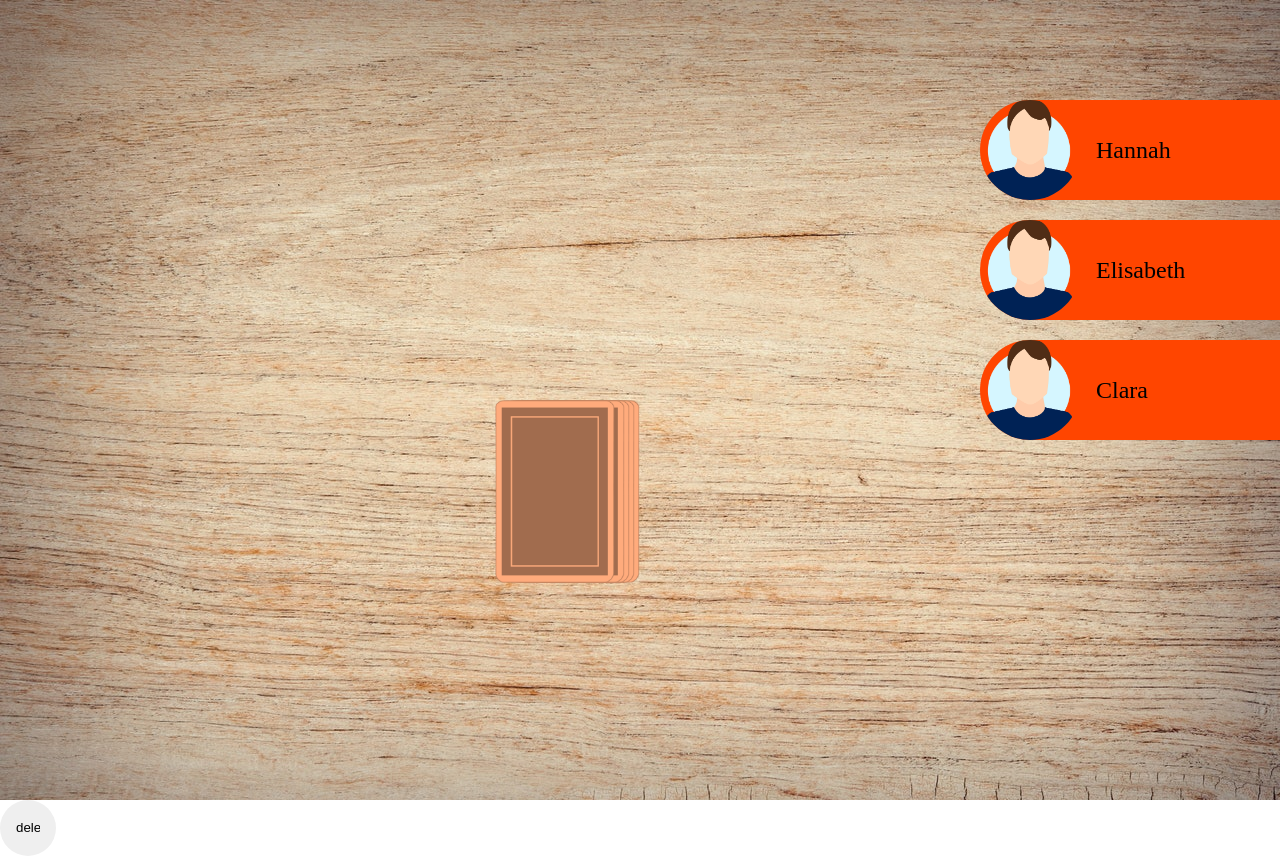
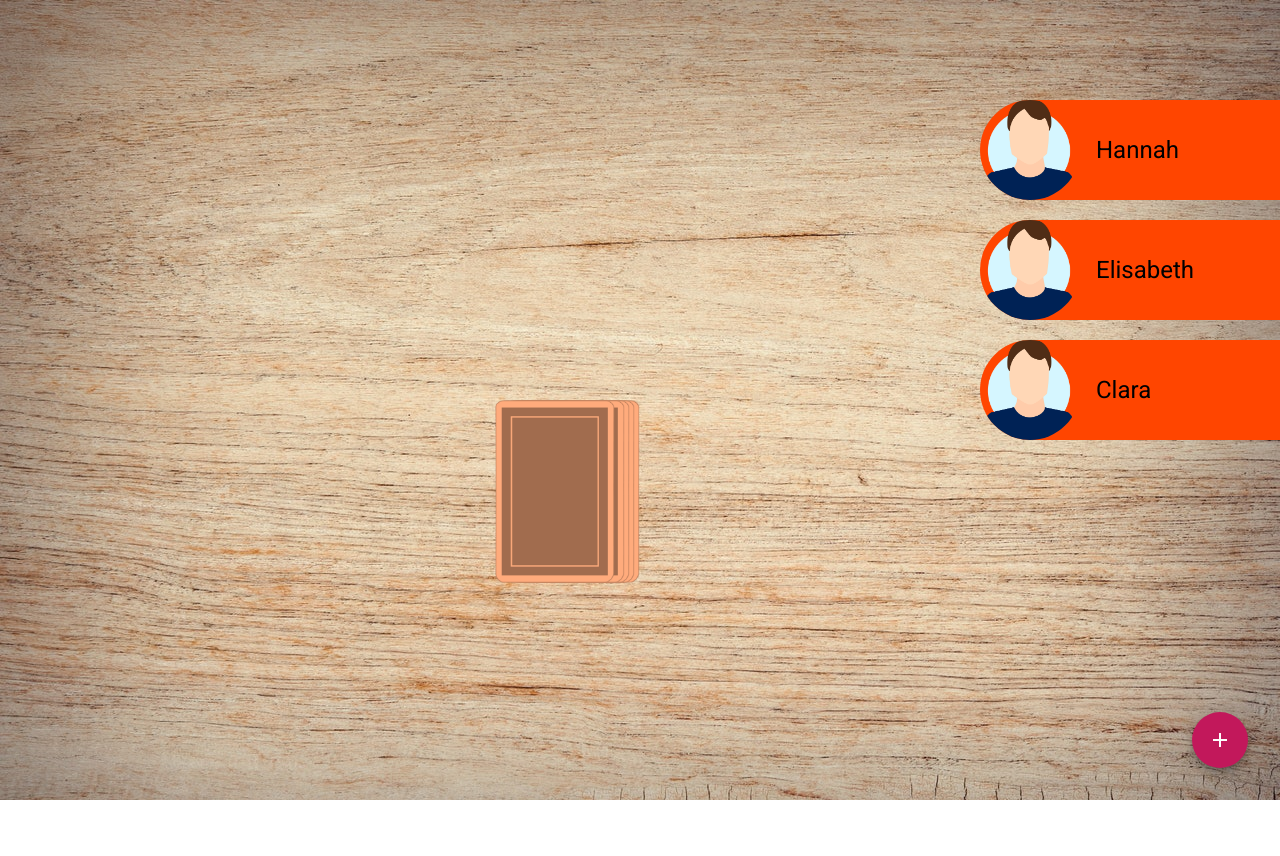
Before and after one commit to Hanmuni/Ring-Of-Fire, an Angular app: page /gameSection in a window 1280 px wide. After the commit the page ends 800 px from the top, so only its background shows below. Built offline with nearby package versions, Linux system fonts and the light colour scheme.

Commit message:
change into add-button

```diff
--- a/angular.json
+++ b/angular.json
@@ -28,6 +28,7 @@
               "src/assets"
             ],
             "styles": [
+              "@angular/material/prebuilt-themes/pink-bluegrey.css",
               "src/styles.scss"
             ],
             "scripts": []
@@ -96,6 +97,7 @@
               "src/assets"
             ],
             "styles": [
+              "@angular/material/prebuilt-themes/pink-bluegrey.css",
               "src/styles.scss"
             ],
             "scripts": []
--- a/package.json
+++ b/package.json
@@ -11,11 +11,12 @@
   "private": true,
   "dependencies": {
     "@angular/animations": "^15.0.1",
+    "@angular/cdk": "^15.0.0",
     "@angular/common": "^15.0.1",
     "@angular/compiler": "^15.0.1",
     "@angular/core": "^15.0.1",
     "@angular/forms": "^15.0.1",
-    "@angular/material": "^8.2.3",
+    "@angular/material": "^15.0.0",
     "@angular/platform-browser": "^15.0.1",
     "@angular/platform-browser-dynamic": "^15.0.1",
     "@angular/router": "^15.0.1",
--- a/src/app/app.module.ts
+++ b/src/app/app.module.ts
@@ -8,6 +8,7 @@
 import { PlayerComponent } from './player/player.component';
 import { MatButtonModule } from '@angular/material/button';
 import { MatIconModule } from '@angular/material/icon';
+import { BrowserAnimationsModule } from '@angular/platform-browser/animations';
 
 
 @NgModule({
@@ -22,6 +23,7 @@
     AppRoutingModule,
     MatButtonModule,
     MatIconModule,
+    BrowserAnimationsModule
   ],
   providers: [],
   bootstrap: [AppComponent]
--- a/src/app/game-section/game-section.component.html
+++ b/src/app/game-section/game-section.component.html
@@ -17,6 +17,6 @@
 
 </div>
 
-<button mat-fab color="primary" aria-label="Example icon button with a delete icon">
-  <mat-icon>delete</mat-icon>
+<button mat-fab color="primary" class="add-btn">
+  <mat-icon>add</mat-icon>
 </button>
--- a/src/app/game-section/game-section.component.scss
+++ b/src/app/game-section/game-section.component.scss
@@ -61,3 +61,9 @@
   position: absolute;
   right: 0;
 }
+
+.add-btn {
+position: absolute;
+right: 32px;
+bottom: 32px;
+}
--- a/src/index.html
+++ b/src/index.html
@@ -6,6 +6,9 @@
   <base href="/">
   <meta name="viewport" content="width=device-width, initial-scale=1">
   <link rel="icon" type="image/x-icon" href="favicon.ico">
+  <link rel="preconnect" href="https://fonts.gstatic.com">
+  <link href="https://fonts.googleapis.com/css2?family=Roboto:wght@300;400;500&display=swap" rel="stylesheet">
+  <link href="https://fonts.googleapis.com/icon?family=Material+Icons" rel="stylesheet">
 </head>
 <body>
   <app-root></app-root>
--- a/src/styles.scss
+++ b/src/styles.scss
@@ -1,3 +1,6 @@
 body {
     margin: 0;
 }
+
+html, body { height: 100%; }
+body { margin: 0; font-family: Roboto, "Helvetica Neue", sans-serif; }
```
Also changed, not shown: 1 other file (tests, documents, lock files or other folders).
